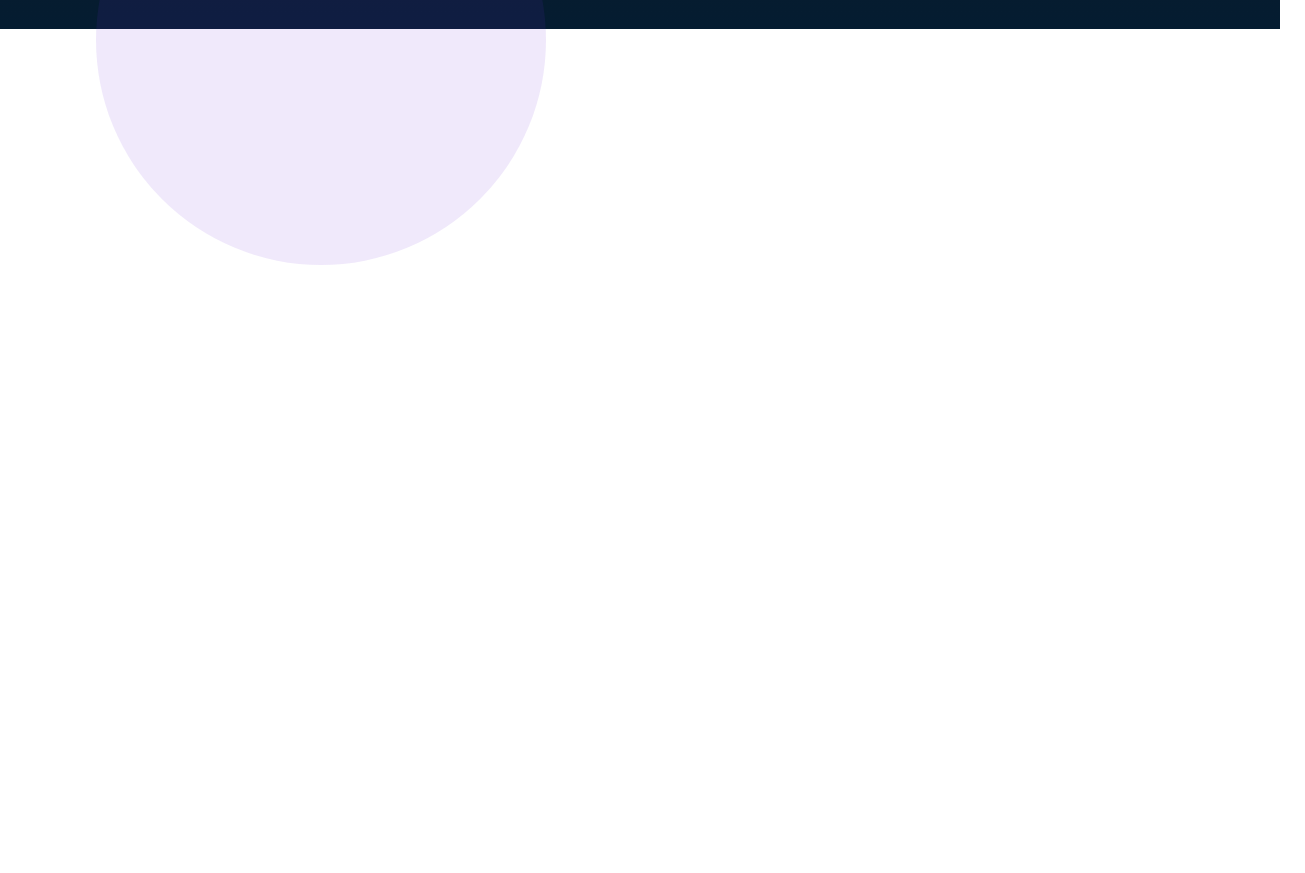
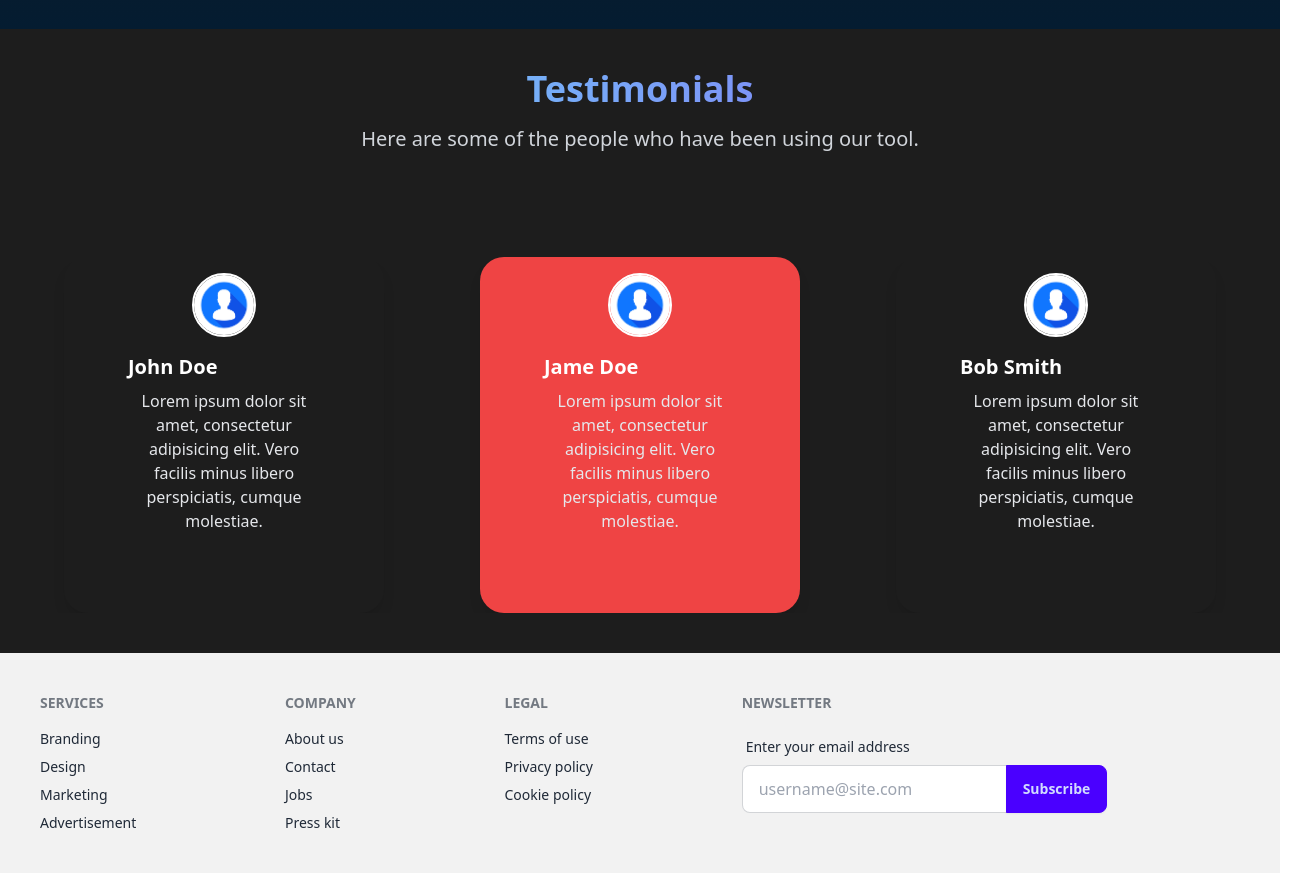
Before and after one commit to priyanshu17012003/CodeEdu, a React (Vite) app in the folder frontend/: page / in a window 1280 px wide. Shown: the part 839-1712 px from the top of the page, 1305 px wide, since content can reach past the window. Before the commit the page ends 1104 px from the top, so only its background shows below. Built offline with nearby package versions, Linux system fonts and the light colour scheme.

Commit message:
testimonial updated

```diff
--- a/frontend/package.json
+++ b/frontend/package.json
@@ -15,7 +15,9 @@
     "react-dom": "^18.3.1",
     "react-hook-form": "^7.52.2",
     "react-hot-toast": "^2.4.1",
-    "react-router-dom": "^6.26.0"
+    "react-router-dom": "^6.26.0",
+    "react-slick": "^0.30.2",
+    "slick-carousel": "^1.8.1"
   },
   "devDependencies": {
     "@eslint/js": "^9.8.0",
--- a/frontend/src/components/Banner.jsx
+++ b/frontend/src/components/Banner.jsx
@@ -15,7 +15,7 @@ function Banner() {
               et a id nisi.
             </p>
             <div className="relative inline-block">
-            <div className="absolute bg-violet-700 opacity-10 rounded-full w-[200px] h-[200px] mt-10 md:w-[450px] md:h-[450px]"></div>
+            {/* <div className="absolute bg-violet-700 opacity-10 rounded-full w-[200px] h-[200px] mt-10 md:w-[450px] md:h-[450px]"></div> */}
             <div className="absolute bg-violet-700 blur-xl rounded-sm h-12 w-28 bottom-0"></div>
             <button className="relative btn bg-transparent bg-clip-border bg-gradient-to-r from-cyan-300 to-violet-500 hover:text-white">Get Started</button>
             </div>
--- /dev/null
+++ b/frontend/src/components/Card.jsx
@@ -0,0 +1,22 @@
+import React from "react";
+import defaultUser from "../assets/defaultUser.jpg";
+
+function Card({ item }) {
+  return (
+    <div className={`p-6 sm:p-8 md:p-12 w-full sm:w-80 md:w-72 lg:w-80 shadow-lg transition-transform transform hover:shadow-2xl rounded-3xl text-white mx-auto ${item.bgColor}`}>
+      <div className="flex justify-center -mt-8">
+        <div className="avatar">
+          <div className="w-14 h-14 sm:w-16 sm:h-16 md:w-14 md:h-14 lg:w-16 lg:h-16 rounded-full border-2 border-white">
+            <img src={defaultUser} alt="User" />
+          </div>
+        </div>
+      </div>
+      <div className="card-body p-4">
+        <h2 className="card-title text-lg sm:text-xl md:text-lg lg:text-xl font-semibold text-center ">{item.name}</h2>
+        <p className="text-gray-200 mb-4 text-center text-sm md:text-base">{item.text}</p>
+      </div>
+    </div>
+  );
+}
+
+export default Card;
--- /dev/null
+++ b/frontend/src/components/Footer.jsx
@@ -0,0 +1,48 @@
+import React from "react";
+
+function Footer() {
+  return (
+    <>
+      <footer className="footer bg-base-200 text-base-content p-10">
+        <nav>
+          <h6 className="footer-title">Services</h6>
+          <a className="link link-hover">Branding</a>
+          <a className="link link-hover">Design</a>
+          <a className="link link-hover">Marketing</a>
+          <a className="link link-hover">Advertisement</a>
+        </nav>
+        <nav>
+          <h6 className="footer-title">Company</h6>
+          <a className="link link-hover">About us</a>
+          <a className="link link-hover">Contact</a>
+          <a className="link link-hover">Jobs</a>
+          <a className="link link-hover">Press kit</a>
+        </nav>
+        <nav>
+          <h6 className="footer-title">Legal</h6>
+          <a className="link link-hover">Terms of use</a>
+          <a className="link link-hover">Privacy policy</a>
+          <a className="link link-hover">Cookie policy</a>
+        </nav>
+        <form>
+          <h6 className="footer-title">Newsletter</h6>
+          <fieldset className="form-control w-80">
+            <label className="label">
+              <span className="label-text">Enter your email address</span>
+            </label>
+            <div className="join">
+              <input
+                type="text"
+                placeholder="username@site.com"
+                className="input input-bordered join-item"
+              />
+              <button className="btn btn-primary join-item">Subscribe</button>
+            </div>
+          </fieldset>
+        </form>
+      </footer>
+    </>
+  );
+}
+
+export default Footer;
--- /dev/null
+++ b/frontend/src/components/Testimonials.jsx
@@ -0,0 +1,54 @@
+import React from "react";
+import "slick-carousel/slick/slick.css";
+import "slick-carousel/slick/slick-theme.css";
+import Slider from "react-slick";
+import Card from "./Card";
+import testimonials from "../store/testimonials.json";
+
+function Testimonials() {
+  const settings = {
+    infinite: true,
+    speed: 800,
+    slidesToShow: 3,
+    slidesToScroll: 1,
+    autoplay: true,
+    autoplaySpeed: 3000,
+    cssEase: "linear",
+    responsive: [
+      {
+        breakpoint: 1024,
+        settings: {
+          slidesToShow: 2,
+          slidesToScroll: 1,
+        },
+      },
+      {
+        breakpoint: 600,
+        settings: {
+          slidesToShow: 1,
+          slidesToScroll: 1,
+        },
+      },
+    ],
+  };
+
+  return (
+    <>
+      <div className="bg-[#1d1d1d] p-10">
+        <h1 className="text-4xl font-bold text-center text-transparent bg-clip-text bg-gradient-to-r from-cyan-300 to-violet-500 mb-4">Testimonials</h1>
+        <p className="text-center text-xl text-gray-300 mb-6">
+          Here are some of the people who have been using our tool.
+        </p>
+      </div>
+      <Slider {...settings} className="bg-[#1d1d1d] py-10 px-4">
+        {testimonials.map((item) => (
+          <div key={item.id}>
+            <Card item={item}/>
+          </div>
+        ))}
+      </Slider>
+    </>
+  );
+}
+
+export default Testimonials;
--- a/frontend/src/pages/Home.jsx
+++ b/frontend/src/pages/Home.jsx
@@ -1,6 +1,8 @@
 import React from 'react'
 import Navbar from '../components/Navbar'
 import Banner from '../components/Banner'
+import Testimonials from '../components/Testimonials'
+import Footer from '../components/Footer'
 
 function Home() {
 
@@ -8,6 +10,8 @@ function Home() {
     <>
       <Navbar></Navbar>
       <Banner></Banner>
+      <Testimonials></Testimonials>
+      <Footer></Footer>
     </>
   )
 }
--- /dev/null
+++ b/frontend/src/store/testimonials.json
@@ -0,0 +1,37 @@
+[{
+    "id":1,
+    "name":"Roy Sharma",
+    "text":"Lorem ipsum dolor sit amet, consectetur adipisicing elit. Vero facilis minus libero perspiciatis, cumque molestiae.",
+    "bgColor": "bg-red-500"
+},
+{
+    "id":2,
+    "name":"John Doe",
+    "text":"Lorem ipsum dolor sit amet, consectetur adipisicing elit. Vero facilis minus libero perspiciatis, cumque molestiae.",
+    "bgColor": "bg-blue-500"
+},
+{
+    "id":3,
+    "name":"Jame Doe",
+    "text":"Lorem ipsum dolor sit amet, consectetur adipisicing elit. Vero facilis minus libero perspiciatis, cumque molestiae.",
+    "bgColor": "bg-red-500"
+},
+{
+    "id":4,
+    "name":"Bob Smith",
+    "text":"Lorem ipsum dolor sit amet, consectetur adipisicing elit. Vero facilis minus libero perspiciatis, cumque molestiae.",
+    "bgColor": "bg-blue-500"
+},
+{
+    "id":5,
+    "name":"Alice Johnson",
+    "text":"Lorem ipsum dolor sit amet, consectetur adipisicing elit. Vero facilis minus libero perspiciatis, cumque molestiae.",
+    "bgColor": "bg-red-500"
+},
+{
+    "id":6,
+    "name":"Tom Wilson",
+    "text":"Lorem ipsum dolor sit amet, consectetur adipisicing elit. Vero facilis minus libero perspiciatis, cumque molestiae.",
+    "bgColor": "bg-blue-500"
+}
+]
```
Also changed, not shown: frontend/src/assets/defaultUser.jpg (added), 1 other file (tests, documents, lock files or other folders).
